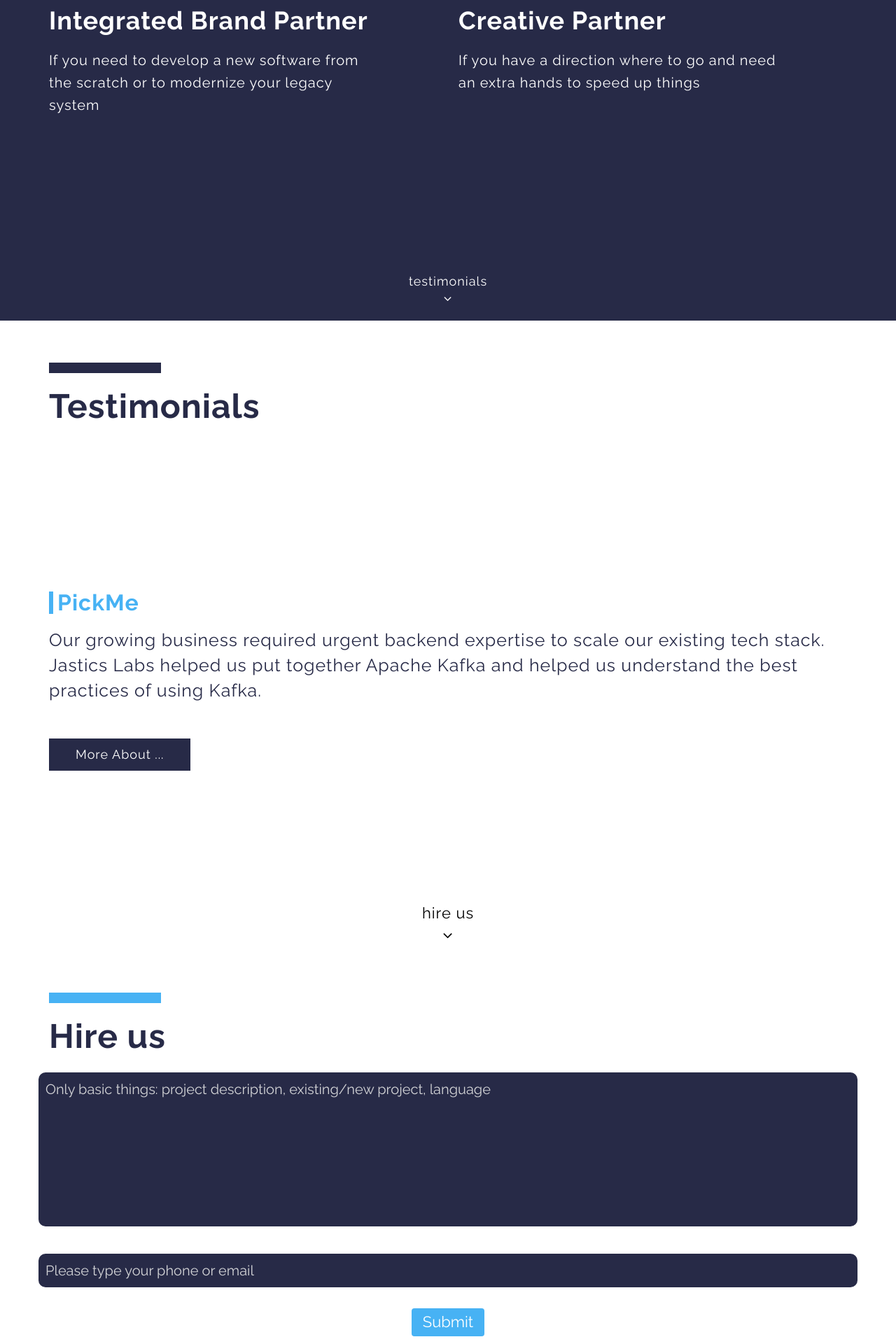
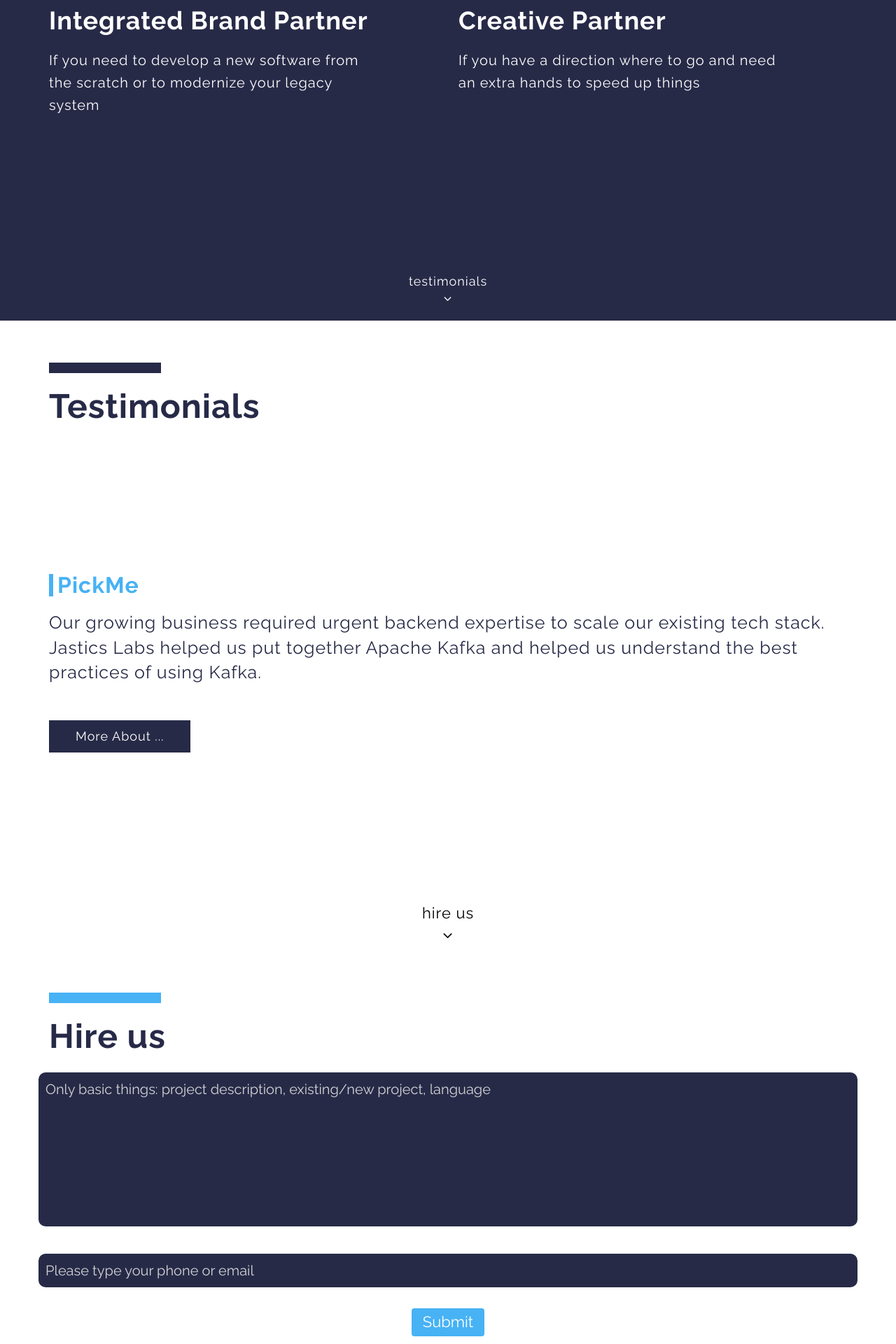
Before and after one commit to ivanursul/jastics, a Jekyll site: the page built from index.md, in a window 1280 px wide. Shown: the part 2242-4162 px from the top of the page at 70% size. Built offline with Jekyll 4.4.1, drawn with Linux system fonts in a browser that asks for light colours.

```diff
--- a/_sass/testimonials.scss
+++ b/_sass/testimonials.scss
@@ -15,7 +15,7 @@
 }
 
 .testimonials__heading {
-    margin-bottom: 17vw;
+    margin-bottom: 15vw;
     @media (max-width: 768px){
         margin-bottom: 45px;
         font-size: 38px;
```
